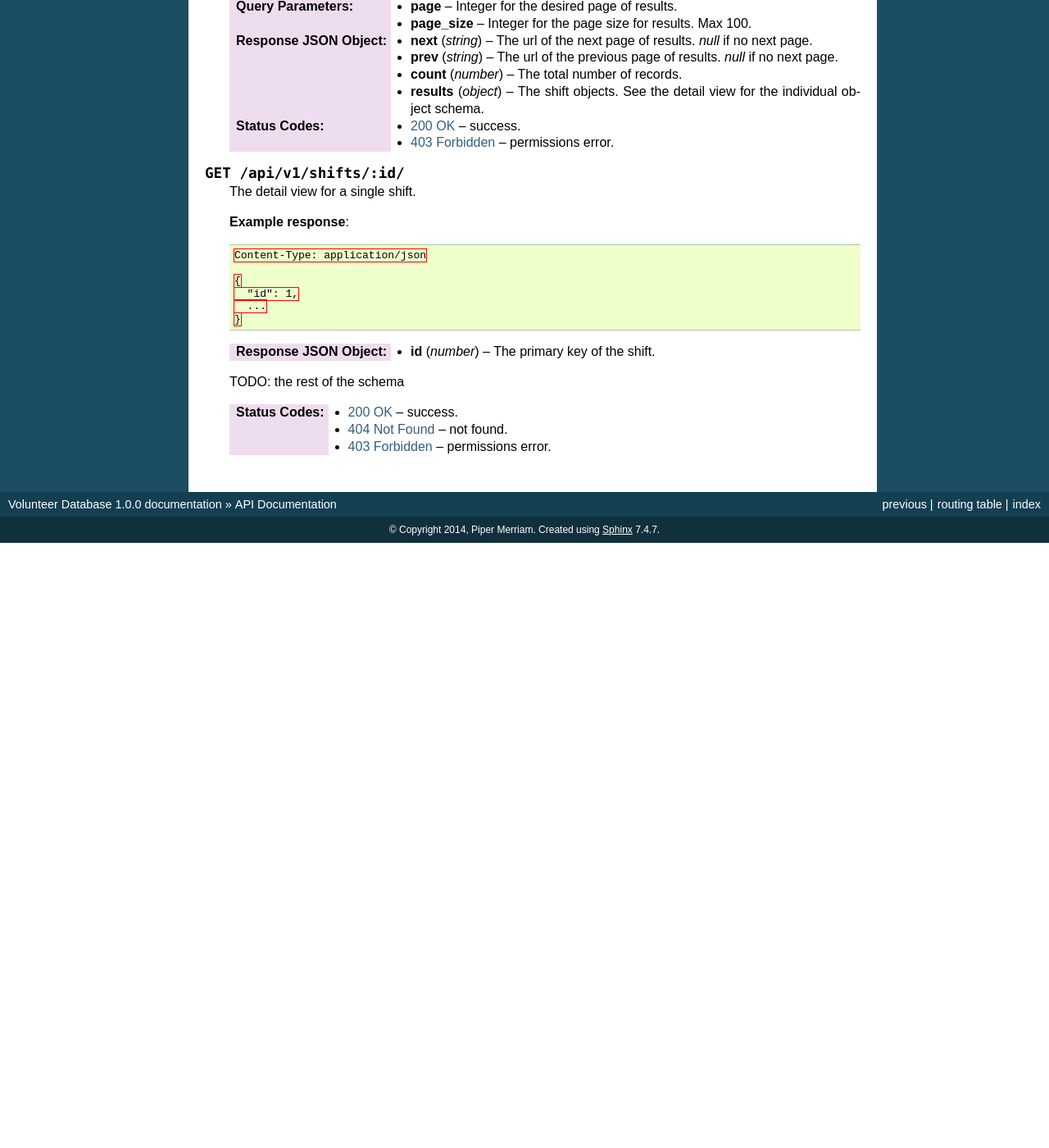
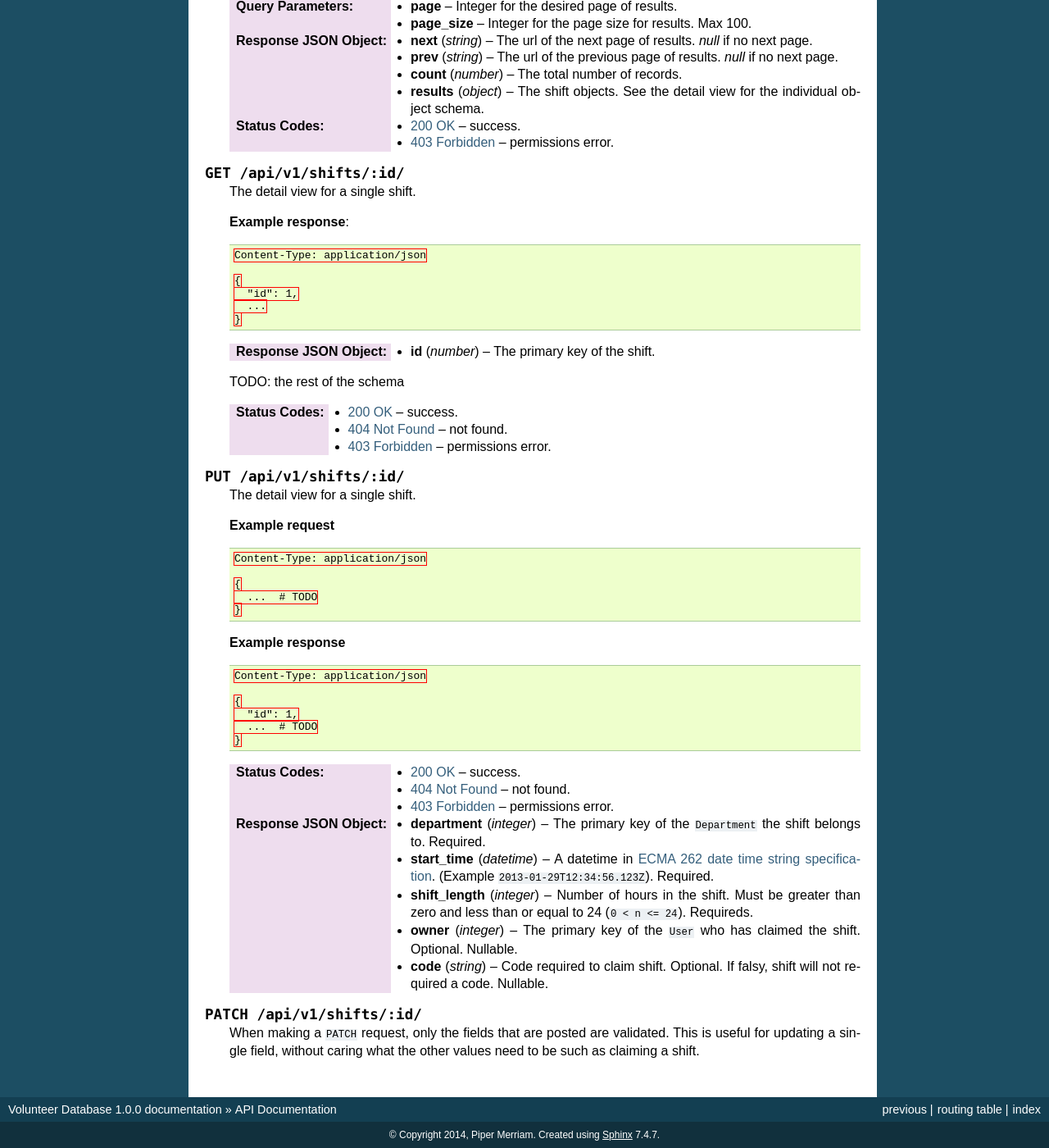
Before and after one commit to Apogaea/voldb, a Sphinx documentation site: the page built from docs/api.rst, in a window 1280 px wide and 1400 px high, scrolled down 769 px. Shown: the whole window at 82% size. Built offline with Sphinx 7.4.7, drawn with Linux system fonts in a browser that asks for light colours; before the commit the page ends 1431 px from its top, so only the background shows below that.

Commit message:
flesh out shift detail schema

```diff
--- a/docs/api.rst
+++ b/docs/api.rst
@@ -123,12 +121,36 @@ Endpoints
       Content-Type: application/json
 
       {
-        "id": 1,
-        ...
+        ...  # TODO
       }
 
-   TODO: PUT/PATCH parameters.
+   **Example response**
+
+   .. sourcecode:: http
+
+      Content-Type: application/json
+
+      {
+        "id": 1,
+        ...  # TODO
+      }
 
    :statuscode 200: success.
    :statuscode 404: not found.
    :statuscode 403: permissions error.
+
+   :>json integer department: The primary key of the ``Department`` the shift belongs to.  Required.
+   :>json datetime start_time: A datetime in `ECMA 262 date time string specification <http://ecma-international.org/ecma-262/5.1/#sec-15.9.1.15>`_.  (Example ``2013-01-29T12:34:56.123Z``).  Required.
+   :>json integer shift_length: Number of hours in the shift.  Must be greater than zero and less than or equal to 24 (``0 < n <= 24``).  Requireds.
+   :>json integer owner: The primary key of the ``User`` who has claimed the shift.  Optional.  Nullable.
+   :>json string code: Code required to claim shift.  Optional.  If falsy, shift will not required a code.  Nullable.
+
+
+.. http:patch:: /api/v1/shifts/:id/
+
+    When making a ``PATCH`` request, only the fields that are posted are
+    validated.  This is useful for updating a single field, without caring what
+    the other values need to be such as claiming a shift.
+
+
+.. _ECMA 262 date time string specification: http://ecma-international.org/ecma-262/5.1/#sec-15.9.1.15
```
Also changed, not shown: other parts of docs/api.rst (+1 -3 lines).
